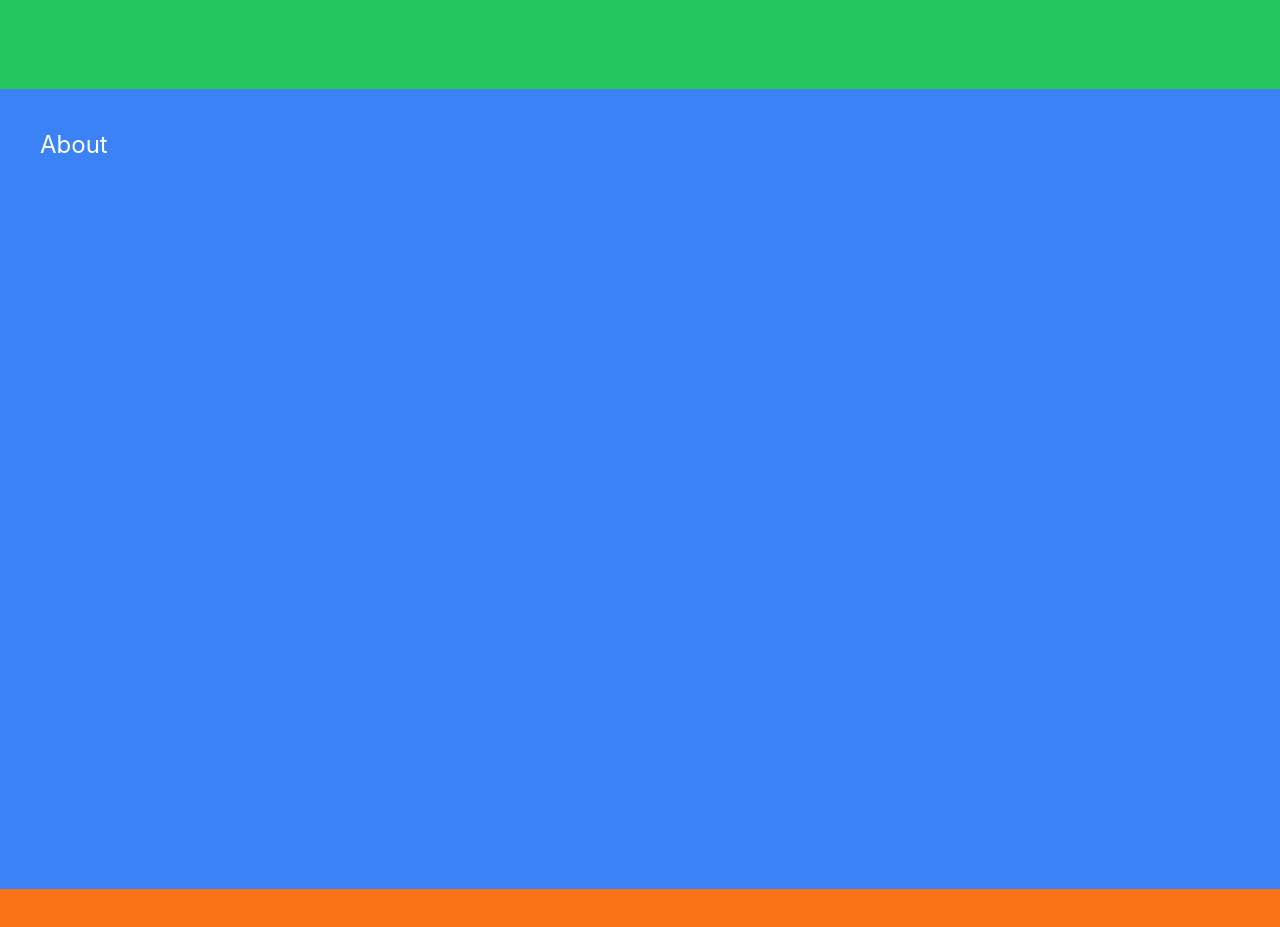
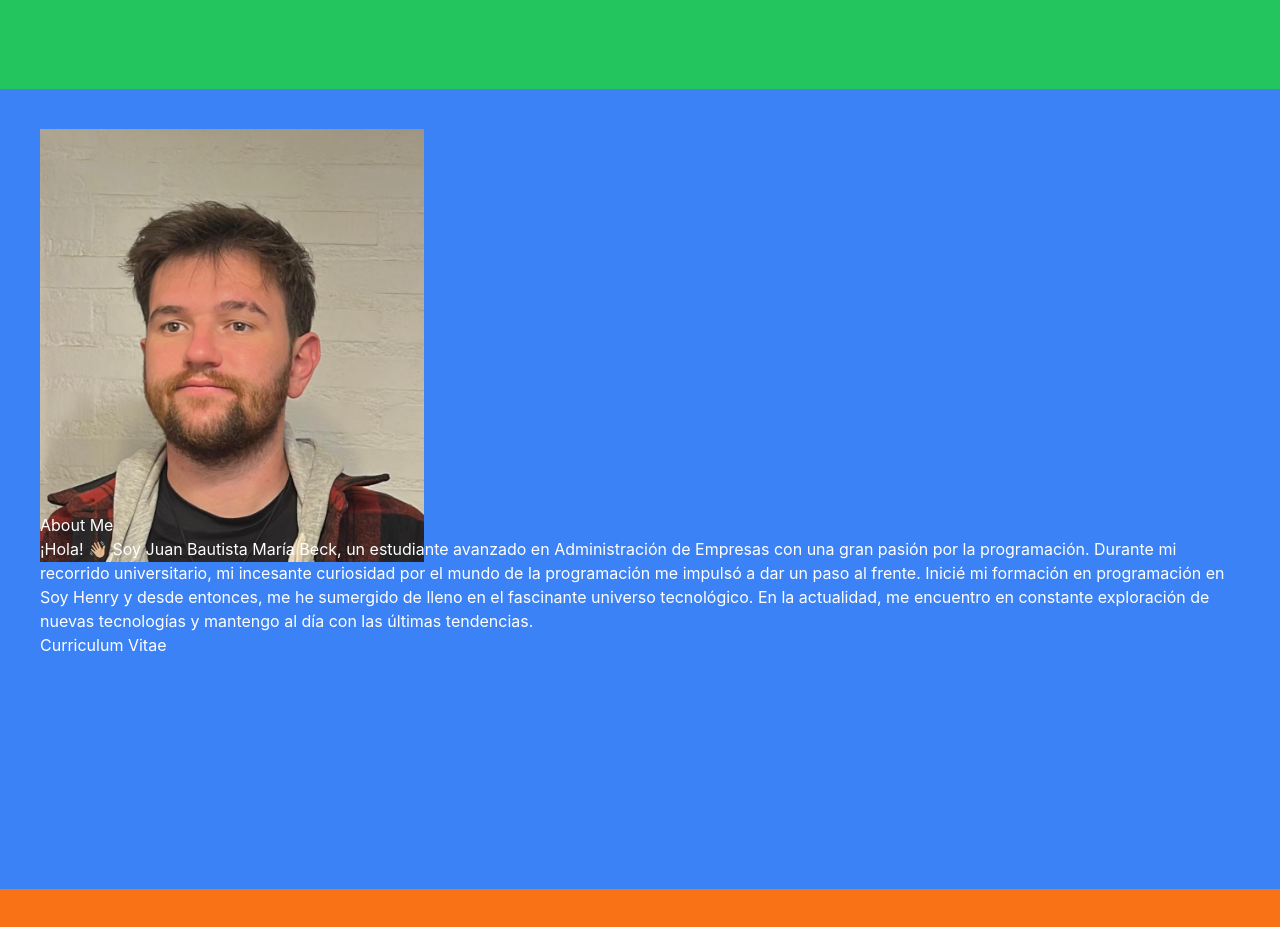
Before and after one commit to JBautistaBeck/My-Portafolio-Viejo, a React (Create React App) app: page / in a window 1280 px wide. Shown: the part 800-1727 px from the top of the page. Built offline with nearby package versions, Linux system fonts and the light colour scheme.

Commit message:
about pic

```diff
--- a/src/views/about.jsx
+++ b/src/views/about.jsx
@@ -1,11 +1,26 @@
+import fotoPerfil from "../utils/foto-perfil.jpeg"
 
 function About() {
+
+    const aboutMeText1 = "¡Hola! 👋🏼 Soy Juan Bautista María Beck, un estudiante avanzado en Administración de Empresas con una gran pasión por la programación. Durante mi recorrido universitario, mi incesante curiosidad por el mundo de la programación me impulsó a dar un paso al frente. Inicié mi formación en programación en Soy Henry y desde entonces, me he sumergido de lleno en el fascinante universo tecnológico. En la actualidad, me encuentro en constante exploración de nuevas tecnologías y mantengo al día con las últimas tendencias."
+
     return (
       <div className="bg-blue-500 text-white p-10 h-screen">
-        <h1 className="text-2xl">About</h1>
 
+        <div className='h-96 w-96'>
+            <img className='' src={fotoPerfil} alt='FotoPerfil'></img>
+        </div>
+
+        <div className=''>
+            {/* <Link to="/proyectos" className='top-right-button'> <button className='button-aboutme'><FontAwesomeIcon  icon={faArrowRight} /></button> </Link> */}
+            <h1>About Me</h1>
+            <p className=''>{aboutMeText1}</p>
+
+
+            <a href='https://docs.google.com/document/d/11-ACxx88UTeenLH1yS40QdkM-7Y5Uk-5AFdoxkhnGt4/edit' target="_blank" rel="noopener noreferrer"><button className='button-aboutme'>Curriculum Vitae</button></a>
+        </div>
       </div>
     );
   }
 
-  export default About;
+export default About;
```
Also changed, not shown: src/utils/foto-perfil.jpeg (added), src/views/home.jsx (line endings or trailing spaces).
